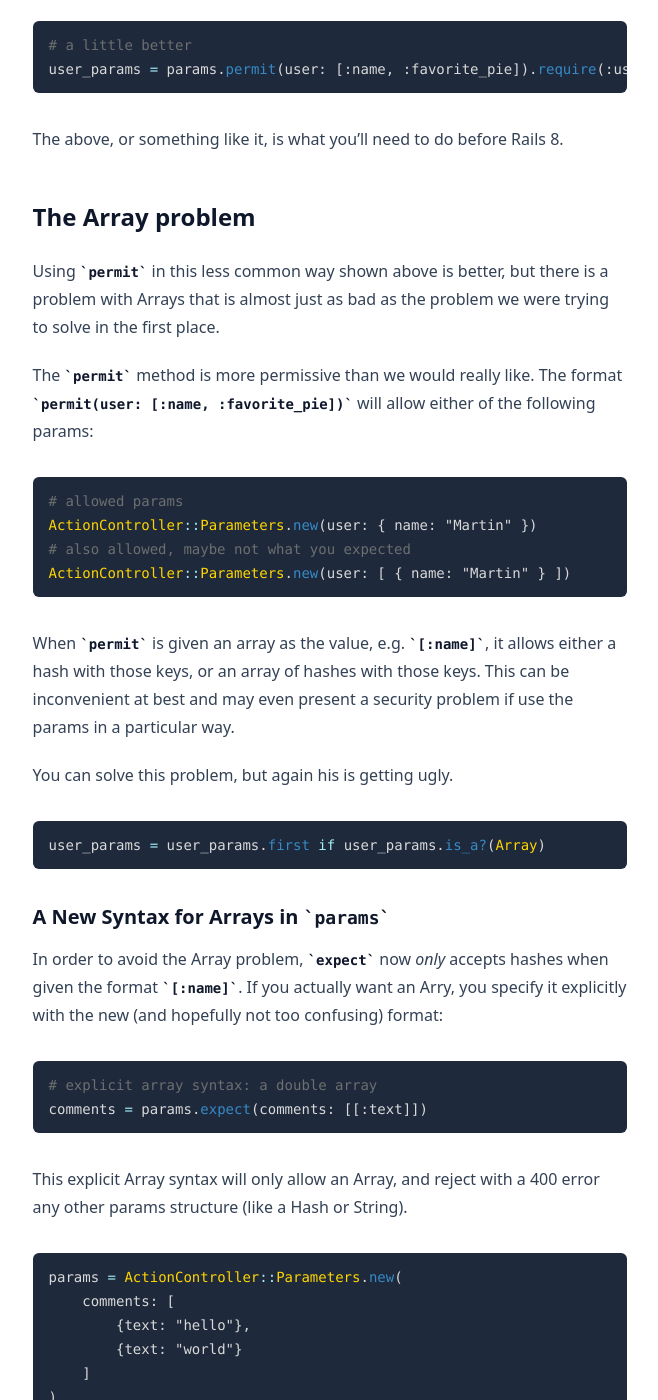
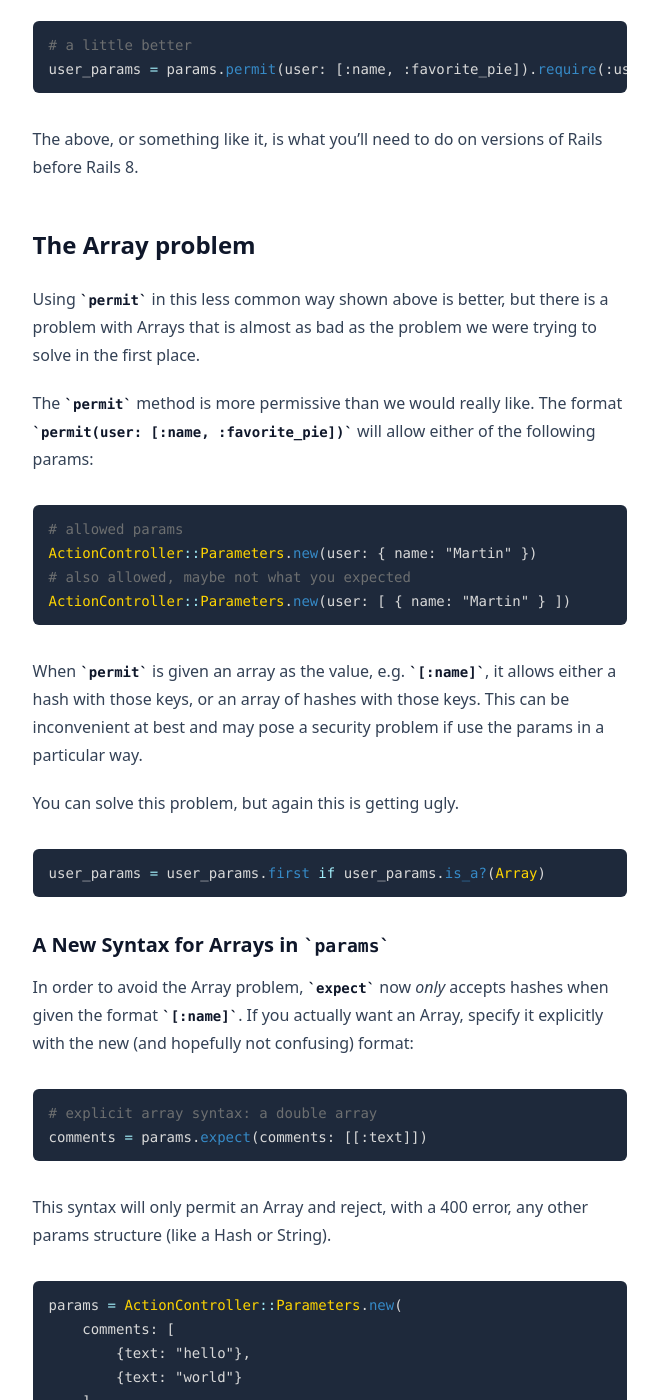
Before and after one commit to martinemde/martinemde.github.io, a Jekyll site: the page built from _posts/2024-10-22-how-to-rails-params-expect.md, in a window 1280 px wide and 1400 px high, scrolled down 5035 px. Shown: the whole window, without its empty margins (310-968 px from the left). Built offline with Jekyll 4.4.1, drawn with Linux system fonts in a browser that asks for light colours; some web fonts are replaced; some of the changed text lies outside the part shown.

Commit message:
Fix mistakes

```diff
--- a/_posts/2024-10-22-how-to-rails-params-expect.md
+++ b/_posts/2024-10-22-how-to-rails-params-expect.md
@@ -160,11 +160,11 @@ I discovered a better version when I was trying to solve this problem for RubyGe
 user_params = params.permit(user: [:name, :favorite_pie]).require(:user)
 {% endhighlight %}
 
-The above, or something like it, is what you'll need to do before Rails 8.
+The above, or something like it, is what you'll need to do on versions of Rails before Rails 8.
 
 ## The Array problem
 
-Using `permit` in this less common way shown above is better, but there is a problem with Arrays that is almost just as bad as the problem we were trying to solve in the first place.
+Using `permit` in this less common way shown above is better, but there is a problem with Arrays that is almost as bad as the problem we were trying to solve in the first place.
 
 The `permit` method is more permissive than we would really like. The format `permit(user: [:name, :favorite_pie])` will allow either of the following params:
 
@@ -175,9 +175,9 @@ ActionController::Parameters.new(user: { name: "Martin" })
 ActionController::Parameters.new(user: [ { name: "Martin" } ])
 {% endhighlight %}
 
-When `permit` is given an array as the value, e.g. `[:name]`, it allows either a hash with those keys, or an array of hashes with those keys. This can be inconvenient at best and may even present a security problem if use the params in a particular way.
+When `permit` is given an array as the value, e.g. `[:name]`, it allows either a hash with those keys, or an array of hashes with those keys. This can be inconvenient at best and may pose a security problem if use the params in a particular way.
 
-You can solve this problem, but again his is getting ugly.
+You can solve this problem, but again this is getting ugly.
 
 {% highlight ruby %}
 user_params = user_params.first if user_params.is_a?(Array)
@@ -185,14 +185,14 @@ user_params = user_params.first if user_params.is_a?(Array)
 
 ### A New Syntax for Arrays in `params`
 
-In order to avoid the Array problem, `expect` now _only_ accepts hashes when given the format `[:name]`. If you actually want an Arry, you specify it explicitly with the new (and hopefully not too confusing) format:
+In order to avoid the Array problem, `expect` now _only_ accepts hashes when given the format `[:name]`. If you actually want an Array, specify it explicitly with the new (and hopefully not confusing) format:
 
 {% highlight ruby %}
 # explicit array syntax: a double array
 comments = params.expect(comments: [[:text]])
 {% endhighlight %}
 
-This explicit Array syntax will only allow an Array, and reject with a 400 error any other params structure (like a Hash or String).
+This syntax will only permit an Array and reject, with a 400 error, any other params structure (like a Hash or String).
 
 {% highlight ruby %}
 params = ActionController::Parameters.new(
```
Also changed, not shown: other parts of _posts/2024-10-22-how-to-rails-params-expect.md (+1 -6 lines).
